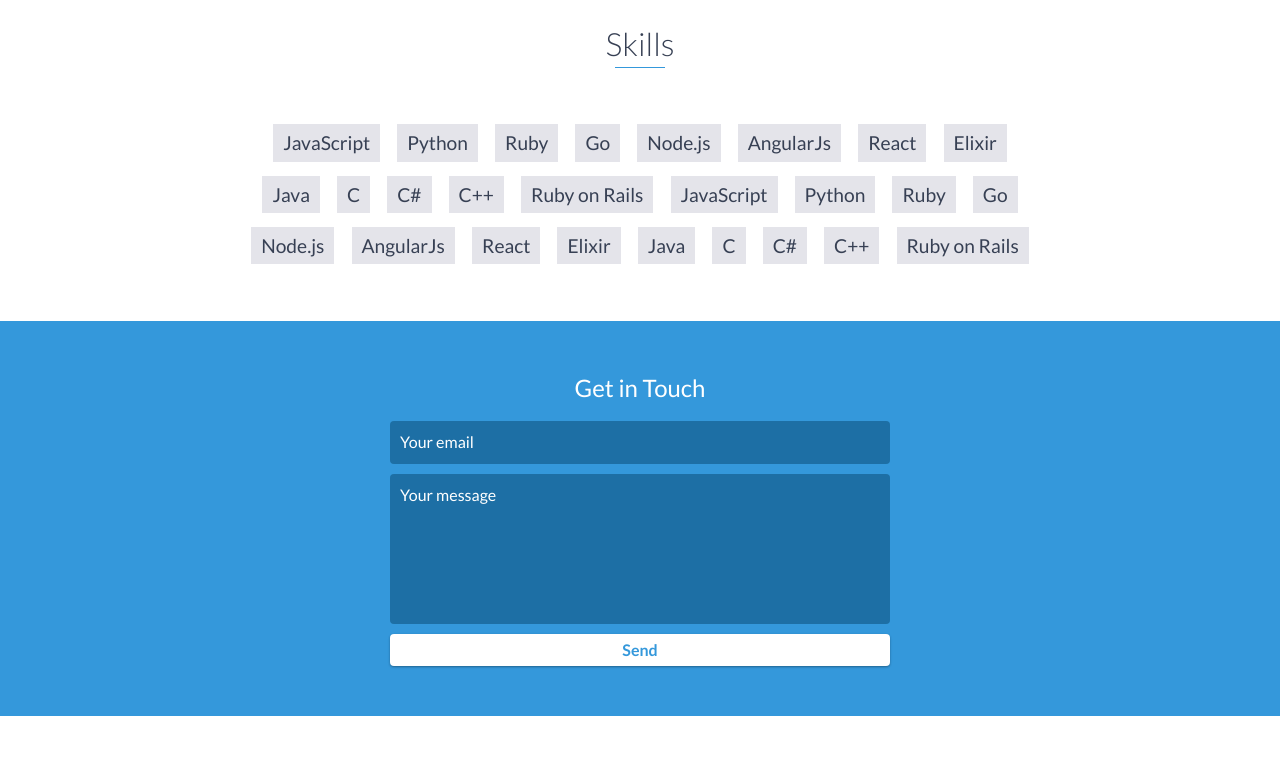
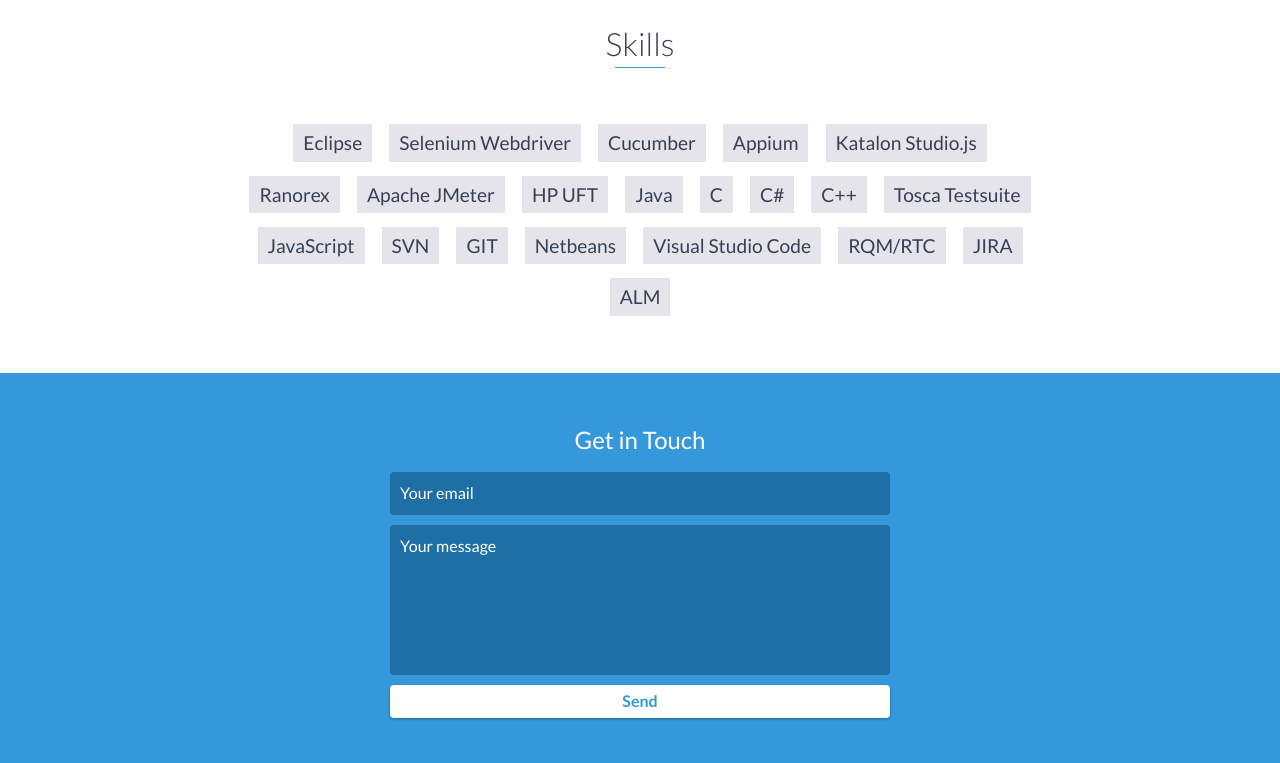
Before and after one commit to 4qu3l3c4r4/DevPortfolioProfissional, a website: page index.html in a window 1280 px wide. Shown: the part 3670-4433 px from the top of the page. Drawn offline with nearby package versions, Linux system fonts and the light colour scheme.

Commit message:
Update index.html

```diff
--- a/index.html
+++ b/index.html
@@ -196,32 +196,27 @@
     <div id="skills">
         <h2 class="heading">Skills</h2>
         <ul>
-            <li>JavaScript</li>
-            <li>Python</li>
-            <li>Ruby</li>
-            <li>Go</li>
-            <li>Node.js</li>
-            <li>AngularJs</li>
-            <li>React</li>
-            <li>Elixir</li>
+	    <li>Eclipse</li>
+            <li>Selenium Webdriver</li>
+            <li>Cucumber</li>
+            <li>Appium</li>
+            <li>Katalon Studio.js</li>
+            <li>Ranorex</li>
+            <li>Apache JMeter</li>
+            <li>HP UFT</li>
             <li>Java</li>
             <li>C</li>
             <li>C#</li>
             <li>C++</li>
-            <li>Ruby on Rails</li>
+            <li>Tosca Testsuite</li>
             <li>JavaScript</li>
-            <li>Python</li>
-            <li>Ruby</li>
-            <li>Go</li>
-            <li>Node.js</li>
-            <li>AngularJs</li>
-            <li>React</li>
-            <li>Elixir</li>
-            <li>Java</li>
-            <li>C</li>
-            <li>C#</li>
-            <li>C++</li>
-            <li>Ruby on Rails</li>
+            <li>SVN</li>
+            <li>GIT</li>
+            <li>Netbeans</li>
+            <li>Visual Studio Code</li>
+            <li>RQM/RTC</li>
+            <li>JIRA</li>
+            <li>ALM</li>
         </ul>
     </div>
     <!-- End #skills -->
@@ -229,7 +224,7 @@
     <div id="contact">
         <h2>Get in Touch</h2>
         <div id="contact-form">
-            <form method="POST" action="https://formspree.io/email@email.com">
+            <form method="POST" action="https://formspree.io/alan.diego.silva@outlook.com">
                 <input type="hidden" name="_subject" value="Contact request from personal website" />
                 <input type="email" name="_replyto" placeholder="Your email" required>
                 <textarea name="message" placeholder="Your message" required></textarea>
@@ -245,7 +240,7 @@
             <div class="row">
                 <div class="col-sm-5 copyright">
                     <p>
-                        Copyright &copy; 2017 YOUR NAME
+                        Copyright &copy; 2017 ALAN DIEGO SILVA
                     </p>
                 </div>
                 <div class="col-sm-2 top">
```
